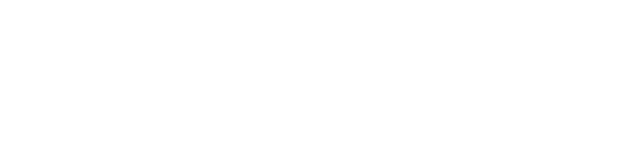
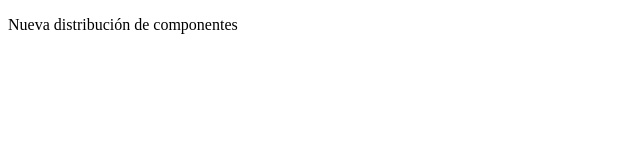
Before and after one commit to BetoSalas2015/ProyectoMoviles, a plain HTML site: page index.html in a window 1280 px wide. Shown: the whole page, without its empty margins (0-640 px from the left). Drawn offline with Linux system fonts and the light colour scheme.

Commit message:
Base del nuevo layout

```diff
--- a/index.html
+++ b/index.html
@@ -9,7 +9,7 @@
 </head>
 
 <body>
-
+    <p>Nueva distribución de componentes</p>
 </body>
 
 </html>
--- /dev/null
+++ b/nuevoLayout.css
@@ -0,0 +1,3 @@
+body {
+
+}
```
Also changed, not shown: 1 other file.
